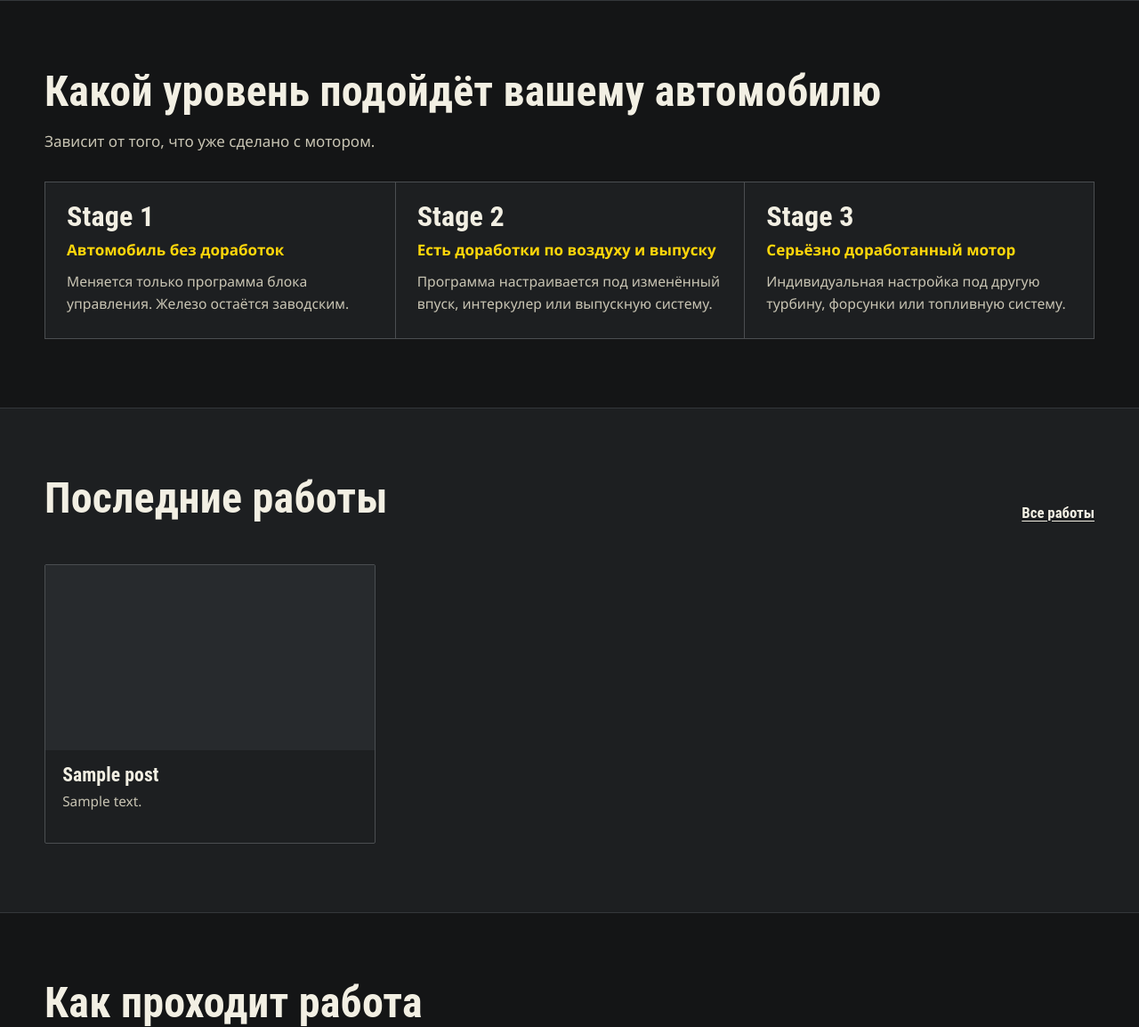
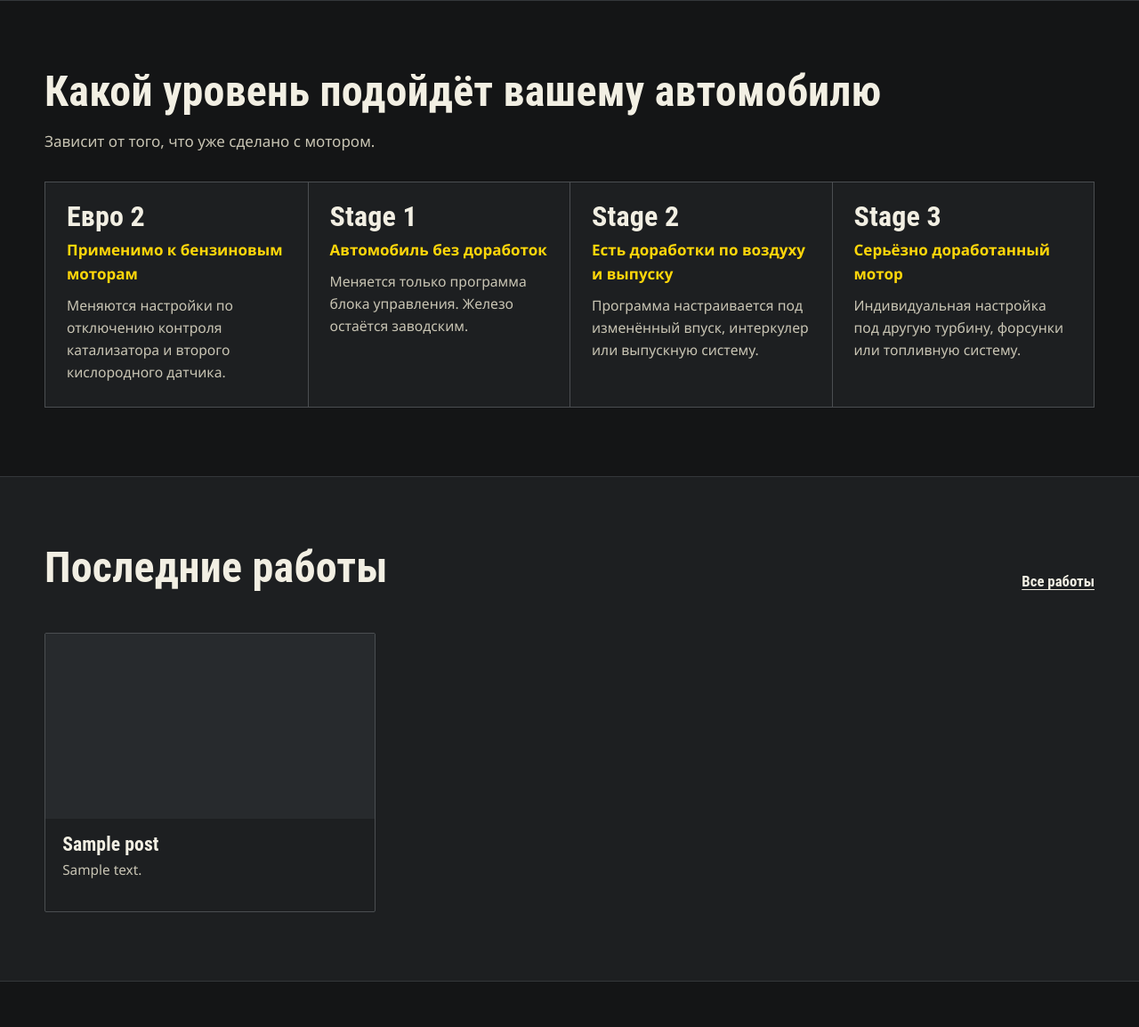
Before and after one commit to LarionovSergey/autoteams-calibre, a WordPress theme: template autoteams-calibre/front-page.php in a window 1280 px wide. Shown: the part 1214-2368 px from the top of the page at 89% size. Run offline with PHP 8.4 and a stand-in for WordPress, Linux system fonts and the light colour scheme; the site name, menu and one post (Sample post) are stand-ins, and other content is empty; some libraries are stand-ins or nearby versions.

Commit message:
Карточка «Евро 2» первой в блоке уровней (1.0.51)
Co-Authored-By: Claude Sonnet 5.5 <noreply@anthropic.com>
Claude-Session: https://claude.ai/code/session_01PcWMqBjyY7K6cpaxvUZoSd

```diff
--- a/autoteams-calibre/functions.php
+++ b/autoteams-calibre/functions.php
@@ -4,7 +4,7 @@
  */
 if ( ! defined( 'ABSPATH' ) ) { exit; }
 
-define( 'AT_VER', '1.0.50' );
+define( 'AT_VER', '1.0.51' );
 
 require get_template_directory() . '/inc/defaults.php';
 require get_template_directory() . '/inc/cpt.php';
--- a/autoteams-calibre/inc/defaults.php
+++ b/autoteams-calibre/inc/defaults.php
@@ -52,6 +52,7 @@ function at_default_services() {
 
 function at_default_stages() {
 	return array(
+		array( 'Евро 2', 'Применимо к бензиновым моторам', 'Меняются настройки по отключению контроля катализатора и второго кислородного датчика.' ),
 		array( 'Stage 1', 'Автомобиль без доработок', 'Меняется только программа блока управления. Железо остаётся заводским.' ),
 		array( 'Stage 2', 'Есть доработки по воздуху и выпуску', 'Программа настраивается под изменённый впуск, интеркулер или выпускную систему.' ),
 		array( 'Stage 3', 'Серьёзно доработанный мотор', 'Индивидуальная настройка под другую турбину, форсунки или топливную систему.' ),
--- a/autoteams-calibre/style.css
+++ b/autoteams-calibre/style.css
@@ -190,13 +190,12 @@ p { margin: 0 0 1em; max-width: 68ch; }
 .prices p { grid-column: 1 / -1; margin: 0; color: var(--ink-2); font-size: .98rem; }
 
 /* Ступени */
-.stages { display: grid; grid-template-columns: repeat(3, 1fr); border: 1px solid var(--line); background: var(--paper-2); }
+.stages { display: grid; grid-template-columns: repeat(4, 1fr); border: 1px solid var(--line); background: var(--paper-2); }
 .stage { padding: 1.4rem 1.5rem 1.6rem; border-left: 1px solid var(--line); }
 .stage:first-child { border-left: 0; }
 .stage h3 { font-size: 2rem; margin-bottom: .2em; }
 .stage .need { font-weight: 600; color: var(--teal); margin-bottom: .6rem; }
 .stage p { font-size: .98rem; color: var(--ink-2); margin: 0; }
-
 /* Работы */
 .works { display: grid; grid-template-columns: repeat(3, 1fr); gap: var(--gap); }
 .work { display: flex; flex-direction: column; background: var(--paper-2); border: 1px solid var(--line); border-radius: 2px; overflow: hidden; transition: border-color .2s; }
```
Also changed, not shown: 1 other file.
